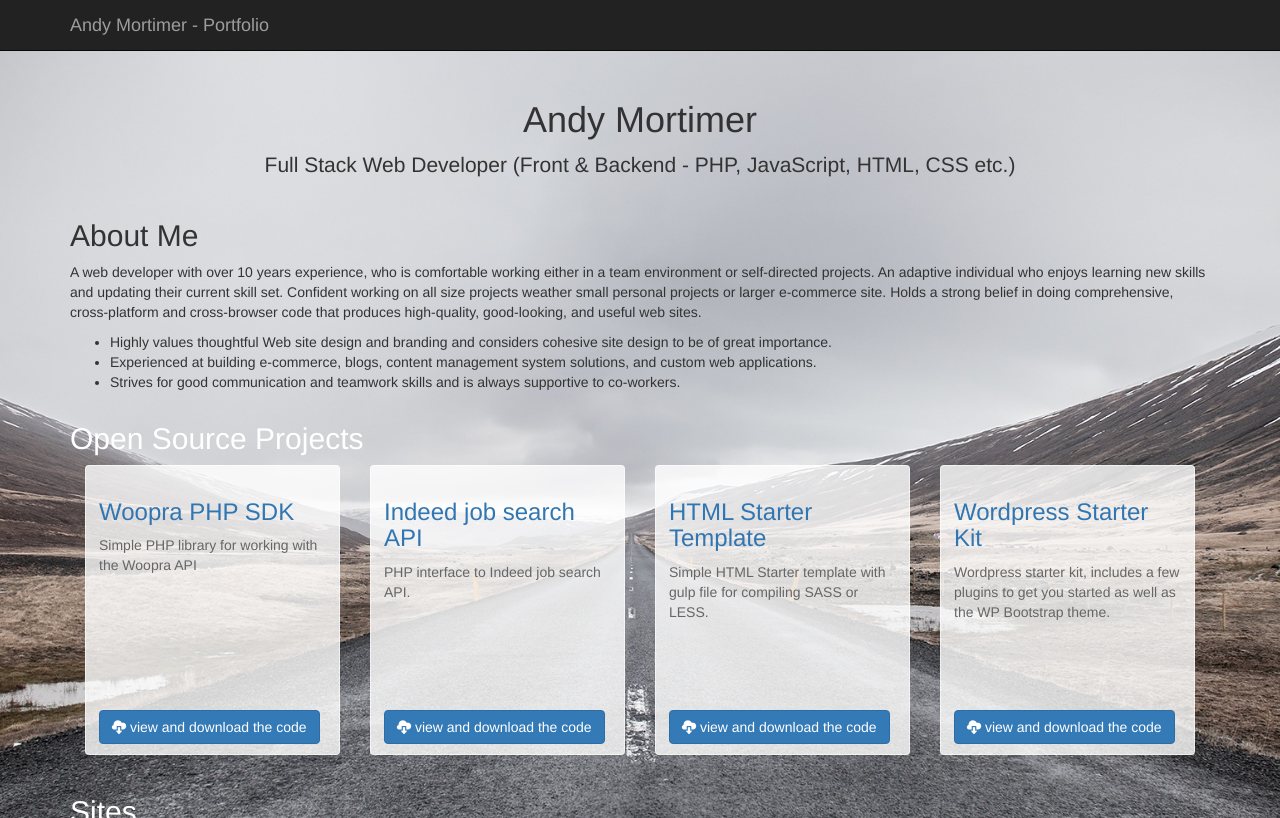
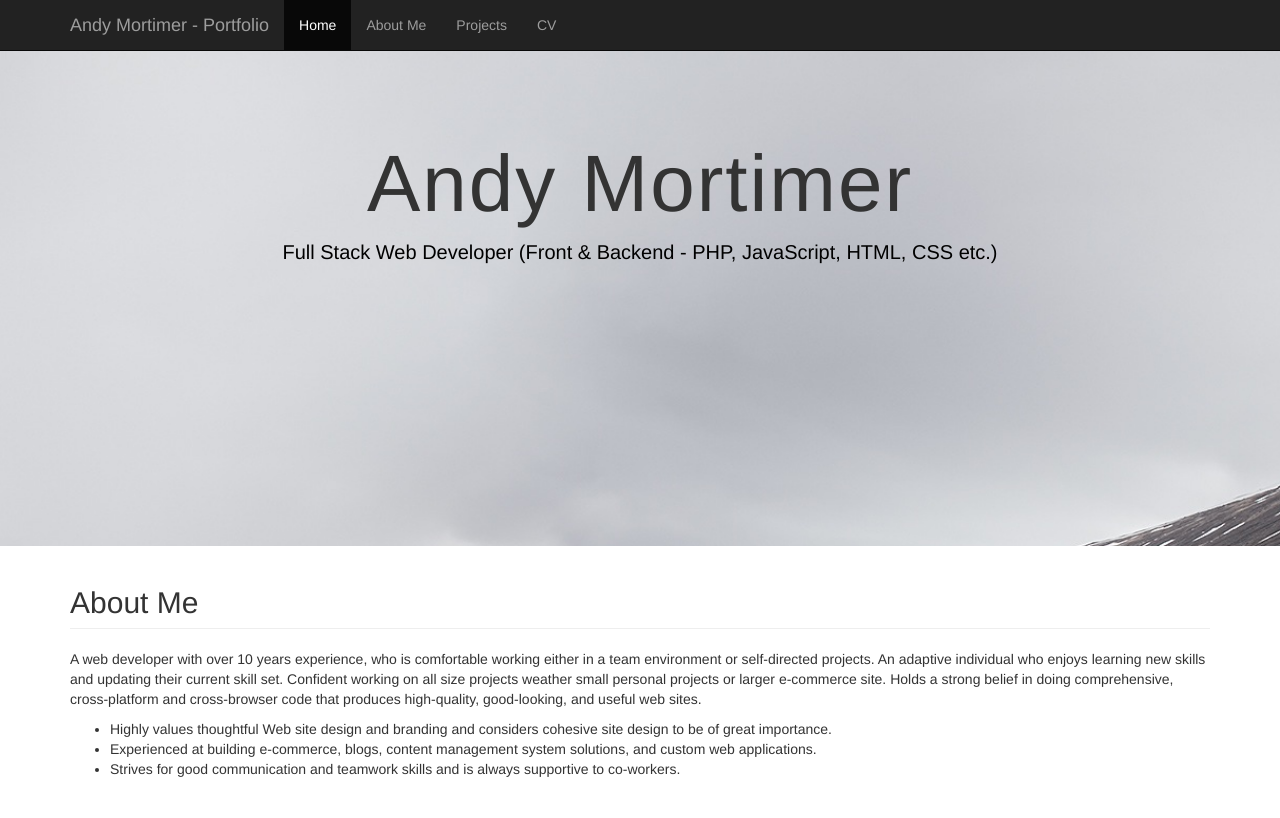
Before and after one commit to aamortimer/aamortimer.github.io, a Jekyll site: the page built from index.html, in a window 1280 px wide and 1400 px high. Shown: the top 818 px of the window. Built offline with Jekyll 4.4.1, drawn with Linux system fonts in a browser that asks for light colours; nearby versions of some CDN libraries; Markdown is read by kramdown in place of the engine named in the settings; some of the changed text lies outside the part shown; grey boxes are pictures that could not be loaded.

Commit message:
Updated site design

```diff
--- a/_includes/head.html
+++ b/_includes/head.html
@@ -24,7 +24,21 @@
     <div class="navbar navbar-inverse navbar-fixed-top" role="navigation">
       <div class="container">
         <div class="navbar-header">
+          <button type="button" class="navbar-toggle collapsed" data-toggle="collapse" data-target=".navbar-collapse">
+            <span class="sr-only">Toggle navigation</span>
+            <span class="icon-bar"></span>
+            <span class="icon-bar"></span>
+            <span class="icon-bar"></span>
+          </button>
           <a class="navbar-brand" href="#">{{ page.title }}</a>
         </div>
+        <div class="collapse navbar-collapse">
+          <ul class="nav navbar-nav">
+            <li class="active"><a href="#">Home</a></li>
+            <li><a href="#about">About Me</a></li>
+            <li><a href="#projects">Projects</a></li>
+            <li><a href="#contact">CV</a></li>
+          </ul>
+        </div><!--/.nav-collapse -->
       </div>
     </div>
--- a/_layouts/default.html
+++ b/_layouts/default.html
@@ -1,5 +1,3 @@
 {% include head.html %}
-  <div class="container">
-    {{ content }}
-  </div>
+  {{ content }}
 {% include footer.html %}
--- /dev/null
+++ b/_sass/_mixins.scss
@@ -0,0 +1,15 @@
+@mixin gradient-horizontal($start-color: #555, $end-color: #333, $start-percent: 0%, $end-percent: 100%) {
+  background-image: -webkit-linear-gradient(left, $start-color $start-percent, $end-color $end-percent); // Safari 5.1-6, Chrome 10+
+  background-image: -o-linear-gradient(left, $start-color $start-percent, $end-color $end-percent); // Opera 12
+  background-image: linear-gradient(to right, $start-color $start-percent, $end-color $end-percent); // Standard, IE10, Firefox 16+, Opera 12.10+, Safari 7+, Chrome 26+
+  background-repeat: repeat-x;
+  filter: progid:DXImageTransform.Microsoft.gradient(startColorstr='#{ie-hex-str($start-color)}', endColorstr='#{ie-hex-str($end-color)}', GradientType=1); // IE9 and down
+}
+
+@mixin gradient-vertical($start-color: #555, $end-color: #333, $start-percent: 0%, $end-percent: 100%) {
+  background-image: -webkit-linear-gradient(top, $start-color $start-percent, $end-color $end-percent);  // Safari 5.1-6, Chrome 10+
+  background-image: -o-linear-gradient(top, $start-color $start-percent, $end-color $end-percent);  // Opera 12
+  background-image: linear-gradient(to bottom, $start-color $start-percent, $end-color $end-percent); // Standard, IE10, Firefox 16+, Opera 12.10+, Safari 7+, Chrome 26+
+  background-repeat: repeat-x;
+  filter: progid:DXImageTransform.Microsoft.gradient(startColorstr='#{ie-hex-str($start-color)}', endColorstr='#{ie-hex-str($end-color)}', GradientType=0); // IE9 and down
+}
--- a/css/main.scss
+++ b/css/main.scss
@@ -1,61 +1,46 @@
 ---
 ---
 @import 'animated';
+@import 'mixins';
 
 $blue: #3276b1;
 $grey: #666;
 
 @include animation(fade-in-up);
 
+html, body {
+  min-height: 100%;
+  height: 100%;
+}
 body {
-  padding-top: 80px;
-  background: transparent url('../imgs/bg.jpg') 50% 50%;
+  background: #000 url('../imgs/bg.jpg') 50% 50% no-repeat;
   background-size: cover;
+  padding-top: 60px;
 }
 
-.intro {
+#home {
   text-align: center;
-  h2 {
-    font-size: 18px;
+  margin-bottom: 200px;
+  padding: 60px 0;
+  @include animate(fade-in-up, 1s);
+  h1 {
+    font-size: 80px;
+    letter-spacing: 2px;
   }
-  @include animate(fade-in-up, 1s);
-}
-
-h2.page-title {
-  color: #fff;
-}
-
-#main-content {
-
-}
-
-div.thumbnail {
-  background-color: rgba(255,255,255,.8);
-  border: 1px solid rgba(255,255,255,.6);
-  p {
-    color: $grey;
-  }
-  h3 {
-    color: $blue;
+  p.lead {
+    font-size: 20px;
+    color: #000;
   }
 }
 
-#open-source {
-  .thumbnail {
-    min-height: 290px;
-    position: relative;
-    .btn {
-      position: absolute;
-      bottom: 10px;
-    }
-  }
+section {
+  padding-bottom: 60px;
 }
 
-#sites {
-  img {
-    max-height: 170px;
-  }
-  h3 {
-    font-size: 1.1em;
-  }
+#about {
+  background: #fff;
 }
+
+#projects {}
+
+#open-source-projects{}
--- a/index.html
+++ b/index.html
@@ -3,15 +3,16 @@ layout: default
 title: Andy Mortimer - Portfolio
 ---
 
-<div class="intro">
+<section id="home">
   <h1>Andy Mortimer</h1>
   <p class="lead">Full Stack Web Developer (Front &amp; Backend - PHP, JavaScript, HTML, CSS etc.)</p>
-</div>
+</section>
 
-<div id="main-content">
+<section id="about">
+  <div class="container">
     <div class="row">
       <div class="col-md-12">
-      <h2>About Me</h2>
+        <h2 class="page-header">About Me</h2>
         <p>A web developer with over 10 years experience, who is comfortable working either in a team environment or self-directed projects.
           An adaptive individual who enjoys learning new skills and updating their current skill set. Confident working on all size projects weather
           small personal projects or larger e-commerce site. Holds a strong belief in doing comprehensive, cross-platform and cross-browser code that
@@ -24,68 +25,27 @@ title: Andy Mortimer - Portfolio
         </ul>
       </div>
     </div>
+  </div>
+</section>
 
-  <div class="row" id="open-source">
-    <div class="col-md-12">
-      <h2 class="page-title">Open Source Projects</h2>
 
-      <div class="col-md-3">
-        <div class="thumbnail">
-          <div class="caption">
-            <h3>Woopra PHP SDK</h3>
-            <p>Simple PHP library for working with the Woopra API</p>
-            <a href="https://github.com/aamortimer/Woopra" class="btn btn-primary"><i class="glyphicon glyphicon-cloud-download"></i> view and download the code</a>
-          </div>
-        </div>
-      </div>
-
-      <div class="col-md-3">
-        <div class="thumbnail">
-          <div class="caption">
-            <h3>Indeed job search API</h3>
-            <p>PHP interface to Indeed job search API.</p>
-            <a href="https://github.com/aamortimer/Indeed" class="btn btn-primary"><i class="glyphicon glyphicon-cloud-download"></i> view and download the code</a>
-          </div>
-        </div>
-      </div>
-
-      <div class="col-md-3">
-        <div class="thumbnail">
-          <div class="caption">
-            <h3>HTML Starter Template</h3>
-            <p>Simple HTML Starter template with gulp file for compiling SASS or LESS.</p>
-            <a href="https://github.com/aamortimer/HTML-Starter-Kit" class="btn btn-primary"><i class="glyphicon glyphicon-cloud-download"></i> view and download the code</a>
-          </div>
-        </div>
-      </div>
-
-      <div class="col-md-3">
-        <div class="thumbnail">
-          <div class="caption">
-            <h3>Wordpress Starter Kit</h3>
-            <p>Wordpress starter kit, includes a few plugins to get you started as well as the WP Bootstrap theme.</p>
-            <a href="https://github.com/aamortimer/WordPress-Starter-Kit" class="btn btn-primary"><i class="glyphicon glyphicon-cloud-download"></i> view and download the code</a>
-          </div>
-        </div>
-      </div>
-
-    </div>
-  </div>
-
-  <div id="sites">
+<section id="projects">
+  <div class="container">
     <div class="row">
-      <div class="col-md-12">
-        <h2 class="page-title">Sites</h2>
-      </div>
-    </div>
-
-    <div class="row">
+      <h2 class="page-header">Projects</h2>
       <div class="col-md-3">
         <div class="thumbnail">
           <img src="http://image-store.slidesharecdn.com/9a756a96-17fb-11e4-bf00-22000a98b2af-large.png" alt="BookFHR.com">
           <div class="caption">
-            <h3>BookFHR.com</h3>
-
+            <h5>BookFHR.com</h5>
+            <span class="label label-success">ASP</span>
+            <span class="label label-success">PHP</span>
+            <span class="label label-success">MySQL</span>
+            <span class="label label-success">SQL</span>
+            <span class="label label-success">HTML</span>
+            <span class="label label-success">CSS</span>
+            <span class="label label-success">jQuery</span>
+            <span class="label label-success">JavaScript</span>
           </div>
         </div>
       </div>
@@ -94,8 +54,13 @@ title: Andy Mortimer - Portfolio
         <div class="thumbnail">
           <img src="http://image-store.slidesharecdn.com/310eafa4-17fb-11e4-9fe4-22000a919507-large.png" alt="Go2VoucherCodes.co.uk">
           <div class="caption">
-            <h3>Go2VoucherCodes.co.uk</h3>
-
+            <h5>Go2VoucherCodes.co.uk</h5>
+            <span class="label label-success">PHP</span>
+            <span class="label label-success">MySQL</span>
+            <span class="label label-success">HTML</span>
+            <span class="label label-success">CSS</span>
+            <span class="label label-success">jQuery</span>
+            <span class="label label-success">JavaScript</span>
           </div>
         </div>
       </div>
@@ -104,8 +69,11 @@ title: Andy Mortimer - Portfolio
         <div class="thumbnail">
           <img src="http://image-store.slidesharecdn.com/44579440-17fb-11e4-9841-22000a919507-large.png" alt="Go2VoucherCodes.co.uk">
           <div class="caption">
-            <h3>Bannenberg Rowell Design</h3>
-
+            <h5>Bannenberg Rowell Design</h5>
+            <span class="label label-success">HTML</span>
+            <span class="label label-success">CSS</span>
+            <span class="label label-success">jQuery</span>
+            <span class="label label-success">JavaScript</span>
           </div>
         </div>
       </div>
@@ -114,11 +82,40 @@ title: Andy Mortimer - Portfolio
         <div class="thumbnail">
           <img src="http://image-store.slidesharecdn.com/755fc63e-17fb-11e4-96bd-12313b0ef1fc-large.png" alt="Go2VoucherCodes.co.uk">
           <div class="caption">
-            <h3>Captive Insurance Data</h3>
-
+            <h5>Captive Insurance Data</h5>
+            <span class="label label-success">PHP</span>
+            <span class="label label-success">MySQL</span>
+            <span class="label label-success">HTML</span>
+            <span class="label label-success">CSS</span>
+            <span class="label label-success">jQuery</span>
+            <span class="label label-success">JavaScript</span>
           </div>
         </div>
       </div>
     </div>
   </div>
+</section>
+
+<section id="open-source-projects">
+  <div class="container">
+    <div class="row">
+      <h2 class="page-header">Open Source Projects</h2>
+
+      <h3>Woopra PHP SDK</h3>
+      <p>Simple PHP library for working with the Woopra API</p>
+      <a href="https://github.com/aamortimer/Woopra" class="btn btn-primary"><i class="glyphicon glyphicon-cloud-download"></i> View code</a>
+      <hr />
+      <h3>Indeed job search API</h3>
+      <p>PHP interface to Indeed job search API.</p>
+      <a href="https://github.com/aamortimer/Indeed" class="btn btn-primary"><i class="glyphicon glyphicon-cloud-download"></i> View code</a>
+      <hr />
+      <h3>HTML Starter Template</h3>
+      <p>Simple HTML Starter template with gulp file for compiling SASS or LESS.</p>
+      <a href="https://github.com/aamortimer/HTML-Starter-Kit" class="btn btn-primary"><i class="glyphicon glyphicon-cloud-download"></i> View code</a>
+      <hr />
+      <h3>Wordpress Starter Kit</h3>
+      <p>Wordpress starter kit, includes a few plugins to get you started as well as the WP Bootstrap theme.</p>
+      <a href="https://github.com/aamortimer/WordPress-Starter-Kit" class="btn btn-primary"><i class="glyphicon glyphicon-cloud-download"></i> View code</a>
     </div>
+  </div>
+</section>
```
Lines whose indentation alone changed are shown as unchanged.
